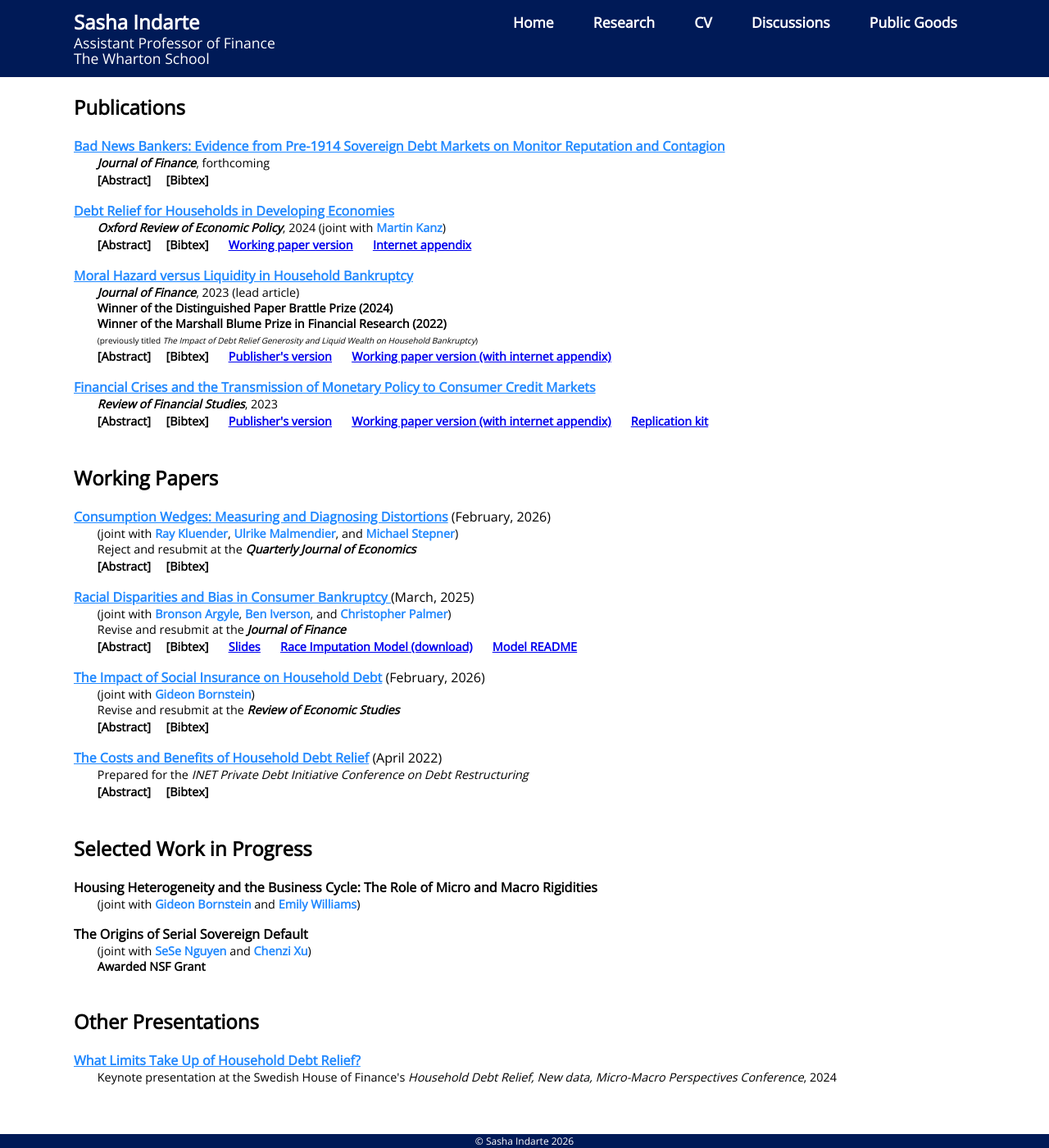
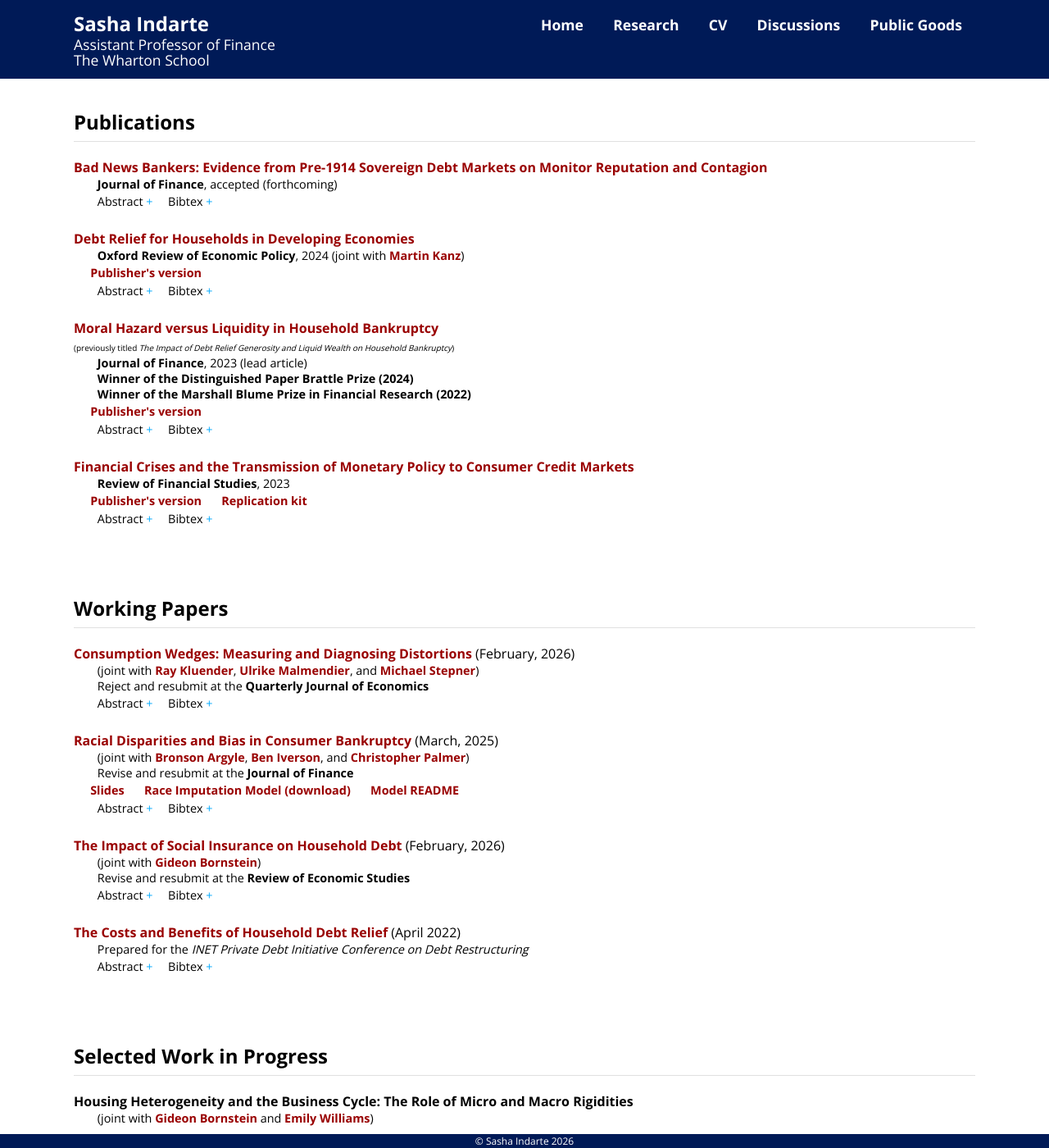
Before and after one commit to sashaindarte/sashaindarte.github.io, a Jekyll site: the page built from research/index.html, in a window 1280 px wide and 1400 px high. Shown: the whole window at 82% size. Built offline with Jekyll 4.4.1, drawn with Linux system fonts in a browser that asks for light colours.

Commit message:
Refresh site styling and fix research-page markup
Styling:
- Fluid wrapper, real font-weight loading, SVG favicon, photo polish
- Wharton-red links with Bay-Blue hover; underline only on hover
- Active-page navbar indicator, rem-based spacing, cleaner mobile nav
- Readable line lengths on bio and abstracts; h2 hairlines and
  dividers between Recent Updates items

Research page:
- Fix duplicate Abstract/Bibtex toggle IDs (INET debt-relief paper)
- Move Abstract/Bibtex toggles below the paper/publisher links
- De-italicize journal names; cap abstract width (justified)
- Remove redundant working-paper links; OxRep title now links to
  the working paper with a separate Publisher's version link
- Move Moral Hazard "previously titled" note under the title
- Mark Bad News Bankers "accepted (forthcoming)"; update Social
  Insurance bibtex year to 2026

```diff
--- a/_layouts/default.html
+++ b/_layouts/default.html
@@ -14,8 +14,11 @@
 			<title>{{ page.title }}</title>
 			<!-- link to main stylesheet -->
 			<meta name="viewport" content="width=device-width, initial-scale=1">
+			<link rel="icon" href="/favicon.svg" type="image/svg+xml">
 			<link rel="stylesheet" type="text/css" href="/css/main.css">
-			<link href='https://fonts.googleapis.com/css?family=Open Sans' rel='stylesheet'>
+			<link rel="preconnect" href="https://fonts.googleapis.com">
+			<link rel="preconnect" href="https://fonts.gstatic.com" crossorigin>
+			<link href="https://fonts.googleapis.com/css2?family=Open+Sans:wght@400;600;700&display=swap" rel="stylesheet">
 			<link rel="stylesheet" href="https://cdnjs.cloudflare.com/ajax/libs/font-awesome/4.7.0/css/font-awesome.min.css">
 		</head>
 		<body>
--- a/css/main.css
+++ b/css/main.css
@@ -4,16 +4,35 @@
 
 /* BODY */
 		body {
-			font-family: "Open Sans";
+			font-family: "Open Sans", -apple-system, BlinkMacSystemFont, "Segoe UI", Roboto, Helvetica, Arial, sans-serif;
 			margin: 0%;
 			font-size: 100%;
 			font-weight: 400;
 			padding-bottom: 50px;
 		}
 
+		/* HEADINGS */
+		h2 {
+			border-bottom: 1px solid #e0e0e0;
+			padding-bottom: 0.3em;
+			margin-top: 1.5em;
+		}
+
+		/* PROFILE PHOTO */
+		.profile-photo {
+			border-radius: 8px;
+			box-shadow: 0 2px 12px rgba(0, 0, 0, 0.15);
+		}
+
+		/* SPACE BETWEEN RESEARCH PAPER ENTRIES */
+		.singlecol .container {
+			margin-bottom: 1.5em;
+		}
+
 		/* CONTAINER STRUCTURE */
 		.wrapper {
-			width: 1100px;
+			width: 92%;
+			max-width: 1100px;
 			margin: 0 auto;
 		}
 
@@ -25,7 +44,7 @@
 			position: sticky;
 			position: -webkit-sticky;
 			top: 0;
-			padding: .75% 0% 1% 0%;
+			padding: 0.75rem 0;
 			text-align: right;
 		}
 /* Column container */
@@ -102,14 +121,20 @@
 		.navbar a.right:hover {
 			/*background-color: #ddd;
 			color: black;*/
-			color: #b47fff; /* purple */
+			color: #06aafc; /* bay blue */
 		}
 		/* Right-aligned links */
 		.navbar a.right {
 			/*float: right;*/
-			padding: 0.5% 2%;
+			padding: 0.4rem 1rem;
 			font-size: 110%;
 			font-weight:bold;
+			border-bottom: 2px solid transparent;
+		}
+		/* Current-page indicator */
+		.navbar a.right.active-page {
+			color: #06aafc; /* bay blue */
+			border-bottom-color: #06aafc;
 		}
 		/* left links */
 		.navbar a.left {
@@ -128,24 +153,47 @@
 		/* side bar fonts */
 		.main p{
 			font-size: 100%;
-			text-align: justify;
-			line-height: 150%;
-
+			text-align: left;
+			line-height: 1.6;
+			max-width: 70ch;
 		}
 
-		.main p a, .side p a, .singlecol p a{
-			color: #2289ff;
+		.main p a, .side p a, .singlecol a{
+			color: #990000; /* Wharton red */
 			text-decoration: none;
 			font-weight:bold; /* newnew*/
 		}
 
+		/* neutralize hand-rolled <u> tags; underline only on hover */
+		.main p a u, .side p a u, .singlecol a u{
+			text-decoration: none;
+		}
+
+		.main p a:hover, .side p a:hover, .singlecol a:hover{
+			color: #06aafc; /* bay blue */
+			text-decoration: underline;
+			text-underline-offset: 3px;
+		}
+
+		/* DIVIDERS BETWEEN RECENT-UPDATES ITEMS (homepage) */
+		.main h3 ~ p {
+			border-top: 1px solid #e8e8e8;
+			padding-top: 0.8em;
+			margin-top: 0.8em;
+		}
+		.main h3 + p {
+			border-top: none;
+			padding-top: 0;
+		}
+
+		/* CAP ABSTRACT/BIBTEX LINE LENGTH (research) */
+		.toggle-content p {
+			max-width: 70ch;
+			text-align: justify;
+		}
+
 		/* RESPONSIVE LAYOUT */
-		@media screen and (max-width: 1100px) {
-			.wrapper {
-				width: 850px;
-			}
-		}
-		/* when screen < 700 px, stack the columns */
+		/* when screen < 850 px, stack the columns */
 		@media screen and (max-width: 850px) {
 			.row {
 				flex-direction: column;
@@ -183,14 +231,17 @@
 			}
 			.navbar a.right {
 				/*float: center;*/
-				background-color: #333;
+				background-color: transparent;
+				border-top: 1px solid rgba(255, 255, 255, 0.18);
+				border-bottom: none;
+				padding: 0.6rem 1rem;
 			}
 		}
 .fa-envelope:hover {
-    color: #633dff;
+    color: #06aafc;
 }
 .fa-twitter:hover {
-    color: #633dff;
+    color: #06aafc;
 }
 
 .accordion {
--- a/index.html
+++ b/index.html
@@ -6,7 +6,7 @@ title: Sasha Indarte
 	<div class="wrapper">
 		<div class="row">
 			<div class="side">
-				<img src="/2022_photo.jpg" alt="Sasha Indarte" height="250"><br>
+				<img src="/2022_photo.jpg" alt="Sasha Indarte" class="profile-photo" height="250" loading="lazy"><br>
 		<!--<h3>Contact</h3>
 		<p>Email: <span id="email"></span></p>
 		<p>Phone</p>
--- a/research/index.html
+++ b/research/index.html
@@ -9,7 +9,7 @@ title: Sasha Indarte - Research
 		<style>
 		.toggle-header {
 			cursor: pointer;
-            font-weight: bold;
+            font-weight: normal;
 		}
 		.toggle-content {
 			max-height: 0;
@@ -19,8 +19,12 @@ title: Sasha Indarte - Research
 		.toggle-container {
 			display: none;
 		}
+		.toggle-header::after {
+			content: " +";
+			color: #06aafc;
+		}
 		.toggle-header:hover {
-            color: #b47fff;
+            color: #06aafc;
 		}
 		.toggle-header:focus + .toggle-container + .toggle-content,
 		.toggle-container:checked + .toggle-content {
@@ -42,11 +46,11 @@ title: Sasha Indarte - Research
 			</p>
 
 			<p style="padding-left:2em;padding-bottom:0em;margin-top:0em;margin-bottom:0em;font-size:0.9em;">
-				<i><b>Journal of Finance</b></i>, forthcoming
+				<b>Journal of Finance</b>, accepted (forthcoming)
 			</p>
 
-			<label for="toggle5a" class="toggle-header" style="font-size:0.9em;">&emsp;&emsp;[Abstract]</label>
-	    		<label for="toggle5b" class="toggle-header" style="font-size:0.9em;">&emsp;[Bibtex]</label>
+			<label for="toggle5a" class="toggle-header" style="font-size:0.9em;">&emsp;&emsp;Abstract</label>
+	    		<label for="toggle5b" class="toggle-header" style="font-size:0.9em;">&emsp;Bibtex</label>
 
 			<input type="checkbox" id="toggle5a" class="toggle-container" />
 			<div class="toggle-content">
@@ -73,21 +77,21 @@ title: Sasha Indarte - Research
 
 		<!--ox rep debt relief w Martin-->
 		<div class="container">
-			<p style="margin-bottom:0px;"><a href="https://academic.oup.com/oxrep/article-abstract/40/1/139/7630838">
+			<p style="margin-bottom:0px;"><a href="/research/OxRep_IndarteKanz_PAPER.pdf">
 				<u><b>
 				Debt Relief for Households in Developing Economies</b></u></a>
 			</p>
 
 			<p style="padding-left:2em;padding-bottom:0em;margin-top:0em;margin-bottom:0em;font-size:0.9em;">
-				<b><i>Oxford Review of Economic Policy</i></b>, 2024 (joint with <a href="https://sites.google.com/site/decrgmkanz/contact"> Martin Kanz</a>)
+				<b>Oxford Review of Economic Policy</b>, 2024 (joint with <a href="https://sites.google.com/site/decrgmkanz/contact"> Martin Kanz</a>)
 			</p>
 
-			<label for="toggle7a" class="toggle-header" style="font-size:0.9em;">&emsp;&emsp;[Abstract]</label>
-	    		<label for="toggle7b" class="toggle-header" style="font-size:0.9em;">&emsp;[Bibtex]</label>
 			<!--&emsp; <a href="https://academic.oup.com/rfs/advance-article/doi/10.1093/rfs/hhad036/7152287?utm_source=authortollfreelink&utm_campaign=rfs&utm_medium=email&guestAccessKey=d6a6abba-0ca0-48d4-ae0b-e94c8f0abf86" style="font-size: 0.9em;"><u><b>Publisher's version</b></u></a>-->
-			&emsp; <a href="/research/OxRep_IndarteKanz_PAPER.pdf" style="font-size: 0.9em;"><u><b>Working paper version</b></u></a>
-			&emsp; <a href="https://drive.google.com/open?id=0B1yXB3lN__3Aa0MtYy1jN3FVY0E" style="font-size: 0.9em;"><u><b>Internet appendix</b></u></a>
+			&emsp; <a href="https://academic.oup.com/oxrep/article-abstract/40/1/139/7630838" style="font-size: 0.9em;"><u><b>Publisher's version</b></u></a>
 			<!--&emsp; <a href="https://dataverse.harvard.edu/dataset.xhtml?persistentId=doi:10.7910/DVN/BBLMRG" style="font-size: 0.9em;"><u><b>Replication kit</b></u></a>-->
+			<br>
+			<label for="toggle7a" class="toggle-header" style="font-size:0.9em;">&emsp;&emsp;Abstract</label>
+	    		<label for="toggle7b" class="toggle-header" style="font-size:0.9em;">&emsp;Bibtex</label>
 
 			<input type="checkbox" id="toggle7a" class="toggle-container" />
 			<div class="toggle-content">
@@ -122,22 +126,22 @@ title: Sasha Indarte - Research
 		<div class="container">
 			<p style="margin-bottom:0px;"><a href="/research/indarte_bk.pdf">
 				<u><b>Moral Hazard versus Liquidity in Household Bankruptcy</b></u></a>
+				<br>
+				<font size="0.95em"> (previously titled <i>The Impact of Debt Relief Generosity and Liquid Wealth on Household Bankruptcy</i>)</font>
 			</p>
 
 			<p style="padding-left:2em;padding-bottom:0em;margin-top:0em;margin-bottom:0em;font-size:0.9em;">
-				<b><i>Journal of Finance</i></b>, 2023 (lead article)
+				<b>Journal of Finance</b>, 2023 (lead article)
 				<br>
 				<b> Winner of the Distinguished Paper Brattle Prize (2024) </b>
 				<br>
 				<b> Winner of the Marshall Blume Prize in Financial Research (2022) </b>
-				<br>
-				<font size="0.95em"> (previously titled <i>The Impact of Debt Relief Generosity and Liquid Wealth on Household Bankruptcy</i>)</font>
 			</p>
 
-			<label for="toggle1a" class="toggle-header" style="font-size:0.9em;">&emsp;&emsp;[Abstract]</label>
-	    		<label for="toggle1b" class="toggle-header" style="font-size:0.9em;">&emsp;[Bibtex]</label>
 			&emsp; <a href="https://doi.org/10.1111/jofi.13263" style="font-size: 0.9em;"><u><b>Publisher's version</b></u></a>
-			&emsp; <a href="/research/indarte_bk.pdf" style="font-size: 0.9em;"><u><b>Working paper version (with internet appendix)</b></u></a>
+			<br>
+			<label for="toggle1a" class="toggle-header" style="font-size:0.9em;">&emsp;&emsp;Abstract</label>
+	    		<label for="toggle1b" class="toggle-header" style="font-size:0.9em;">&emsp;Bibtex</label>
 
 			<input type="checkbox" id="toggle1a" class="toggle-container" />
 			<div class="toggle-content">
@@ -174,14 +178,14 @@ title: Sasha Indarte - Research
 			</p>
 
 			<p style="padding-left:2em;padding-bottom:0em;margin-top:0em;margin-bottom:0em;font-size:0.9em;">
-				<b><i>Review of Financial Studies</i></b>, 2023
+				<b>Review of Financial Studies</b>, 2023
 			</p>
 
-			<label for="toggle2a" class="toggle-header" style="font-size:0.9em;">&emsp;&emsp;[Abstract]</label>
-	    		<label for="toggle2b" class="toggle-header" style="font-size:0.9em;">&emsp;[Bibtex]</label>
 			&emsp; <a href="https://academic.oup.com/rfs/advance-article/doi/10.1093/rfs/hhad036/7152287?utm_source=authortollfreelink&utm_campaign=rfs&utm_medium=email&guestAccessKey=d6a6abba-0ca0-48d4-ae0b-e94c8f0abf86" style="font-size: 0.9em;"><u><b>Publisher's version</b></u></a>
-			&emsp; <a href="/research/si_crises_monetary_policy.pdf" style="font-size: 0.9em;"><u><b>Working paper version (with internet appendix)</b></u></a>
 			&emsp; <a href="https://dataverse.harvard.edu/dataset.xhtml?persistentId=doi:10.7910/DVN/BBLMRG" style="font-size: 0.9em;"><u><b>Replication kit</b></u></a>
+			<br>
+			<label for="toggle2a" class="toggle-header" style="font-size:0.9em;">&emsp;&emsp;Abstract</label>
+	    		<label for="toggle2b" class="toggle-header" style="font-size:0.9em;">&emsp;Bibtex</label>
 
 			<input type="checkbox" id="toggle2a" class="toggle-container" />
 			<div class="toggle-content">
@@ -227,11 +231,11 @@ title: Sasha Indarte - Research
 			<p style="padding-left:2em;padding-bottom:0em;margin-top:0em;margin-bottom:0em;font-size:0.9em;">
 				(joint with <a href="https://www.raykluender.com/">Ray Kluender</a>, <a href="https://eml.berkeley.edu/~ulrike/">Ulrike Malmendier</a>, and <a href="https://michaelstepner.com/">Michael Stepner</a>)
 				<br>
-				Reject and resubmit at the <i><b>Quarterly Journal of Economics</b></i>
+				Reject and resubmit at the <b>Quarterly Journal of Economics</b>
 			</p>
 
-			<label for="toggle6a" class="toggle-header" style="font-size:0.9em;">&emsp;&emsp;[Abstract]</label>
-	    		<label for="toggle6b" class="toggle-header" style="font-size:0.9em;">&emsp;[Bibtex]</label>
+			<label for="toggle6a" class="toggle-header" style="font-size:0.9em;">&emsp;&emsp;Abstract</label>
+	    		<label for="toggle6b" class="toggle-header" style="font-size:0.9em;">&emsp;Bibtex</label>
 
 			<input type="checkbox" id="toggle6a" class="toggle-container" />
 			<div class="toggle-content">
@@ -271,14 +275,15 @@ costs, best account for the wedge properties we document.
 			<p style="padding-left:2em;padding-bottom:0em;margin-top:0em;margin-bottom:0em;font-size:0.9em;">
 				(joint with <a href="https://bronsonargyle.com/contact.html">Bronson Argyle</a>, <a href="http://www.beniverson.org/">Ben Iverson</a>, and <a href="https://mitmgmtfaculty.mit.edu/cpalmer/">Christopher Palmer</a>)
 				<br>
-				Revise and resubmit at the <i><b>Journal of Finance</b></i>
+				Revise and resubmit at the <b>Journal of Finance</b>
 			</p>
 
-			<label for="toggle4a" class="toggle-header" style="font-size:0.9em;">&emsp;&emsp;[Abstract]</label>
-	    		<label for="toggle4b" class="toggle-header" style="font-size:0.9em;">&emsp;[Bibtex]</label>
 			&emsp; <a href="/research/AIIP_bk_bias_slides_public.pdf" style="font-size: 0.9em;"><b><u>Slides</b></u></a>
 			&emsp; <a href="https://mit.edu/cjpalmer/www/AIIP-Race-Imputation-Code.zip" style="font-size: 0.9em;"><b><u>Race Imputation Model (download)</b></u></a>
 			&emsp; <a href="https://web.mit.edu/cjpalmer/www/AIIP-Race-Imputation-Code-Readme.pdf" style="font-size: 0.9em;"><b><u>Model README</b></u></a>
+			<br>
+			<label for="toggle4a" class="toggle-header" style="font-size:0.9em;">&emsp;&emsp;Abstract</label>
+	    		<label for="toggle4b" class="toggle-header" style="font-size:0.9em;">&emsp;Bibtex</label>
 
 			<input type="checkbox" id="toggle4a" class="toggle-container" />
 			<div class="toggle-content">
@@ -316,11 +321,11 @@ costs, best account for the wedge properties we document.
 			<p style="padding-left:2em;padding-bottom:0em;margin-top:0em;margin-bottom:0em;font-size:0.9em;">
 				(joint with <a href="http://www.gideon-bornstein.com/home">Gideon Bornstein</a>)
 				<br>
-				Revise and resubmit at the <i><b>Review of Economic Studies</b></i>
+				Revise and resubmit at the <b>Review of Economic Studies</b>
 			</p>
 
-			<label for="toggle3a" class="toggle-header" style="font-size:0.9em;">&emsp;&emsp;[Abstract]</label>
-	    		<label for="toggle3b" class="toggle-header" style="font-size:0.9em;">&emsp;[Bibtex]</label>
+			<label for="toggle3a" class="toggle-header" style="font-size:0.9em;">&emsp;&emsp;Abstract</label>
+	    		<label for="toggle3b" class="toggle-header" style="font-size:0.9em;">&emsp;Bibtex</label>
 
 			<input type="checkbox" id="toggle3a" class="toggle-container" />
 			<div class="toggle-content">
@@ -360,17 +365,17 @@ costs, best account for the wedge properties we document.
 				Prepared for the <i>INET Private Debt Initiative Conference on Debt Restructuring</i>
 			</p>
 
-			<label for="toggle6a" class="toggle-header" style="font-size:0.9em;">&emsp;&emsp;[Abstract]</label>
-	    		<label for="toggle6b" class="toggle-header" style="font-size:0.9em;">&emsp;[Bibtex]</label>
+			<label for="toggle8a" class="toggle-header" style="font-size:0.9em;">&emsp;&emsp;Abstract</label>
+	    		<label for="toggle8b" class="toggle-header" style="font-size:0.9em;">&emsp;Bibtex</label>
 
-			<input type="checkbox" id="toggle6a" class="toggle-container" />
+			<input type="checkbox" id="toggle8a" class="toggle-container" />
 			<div class="toggle-content">
 			<p style="padding-left:4em;padding-bottom:0.5em;margin-top:0.5em;font-size:0.9em;" align = "justify">
 				This paper reviews and extends the literature on the costs and benefits of household debt relief. Debt relief transfers resources from creditors or taxpayers to debtors. This transfer can increase social welfare when households face incomplete markets. A lack of insurance against adverse events, such as job loss and illness, can be offset by the option to reduce debt payments. However, when debt relief imposes larger losses on creditors, possibly through borrower moral hazard, generous debt relief can reduce the supply of credit. Taxpayerfunded debt relief may also spur creditor moral hazard and inefficiently high lending if creditors do not fully internalize the cost of risky lending. Evidence for bankruptcy suggests that the insurance benefits outweigh the credit access costs. Through data and theory, I highlight parallels across different forms of debt relief that may guide future evaluations of optimal debt relief design.
 			</p>
 			</div>
 
-	    		<input type="checkbox" id="toggle6b" class="toggle-container" />
+	    		<input type="checkbox" id="toggle8b" class="toggle-container" />
 			<div class="toggle-content">
 			<p style="padding-left:4em;padding-bottom:0.5em;margin-top:0.5em;font-size:0.9em;" align = "justify">
 				@article{indarte2022costs, <br>
```
Also changed, not shown: other parts of _layouts/default.html (+16 -0 lines), other parts of research/index.html (+2 -2 lines), favicon.svg (added).
